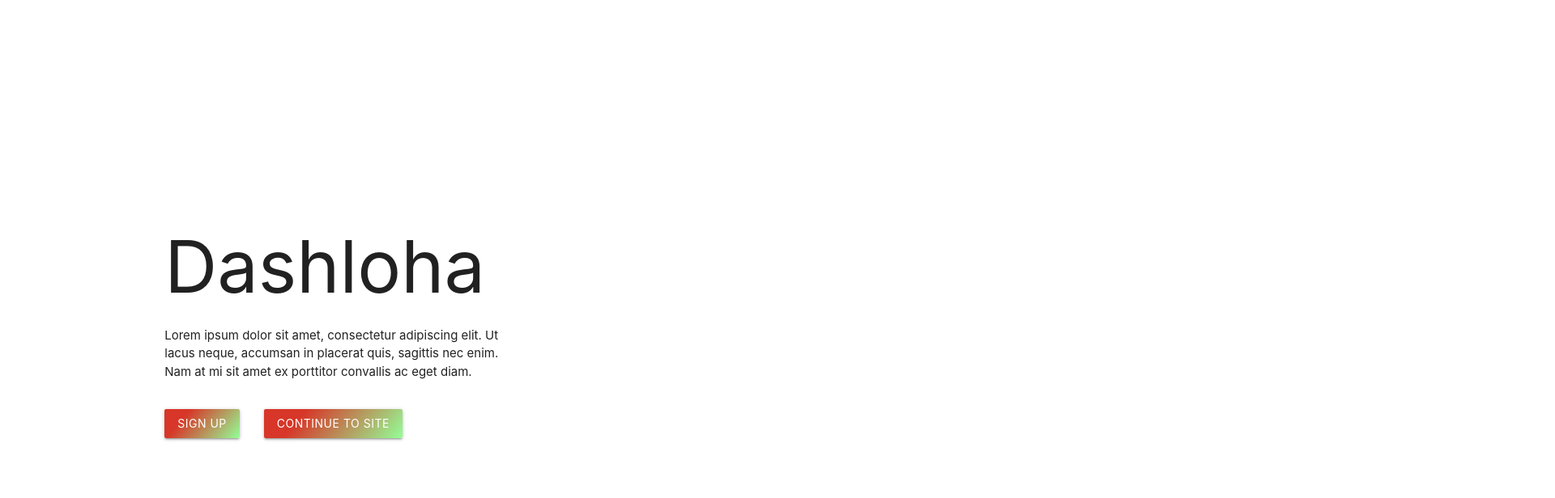
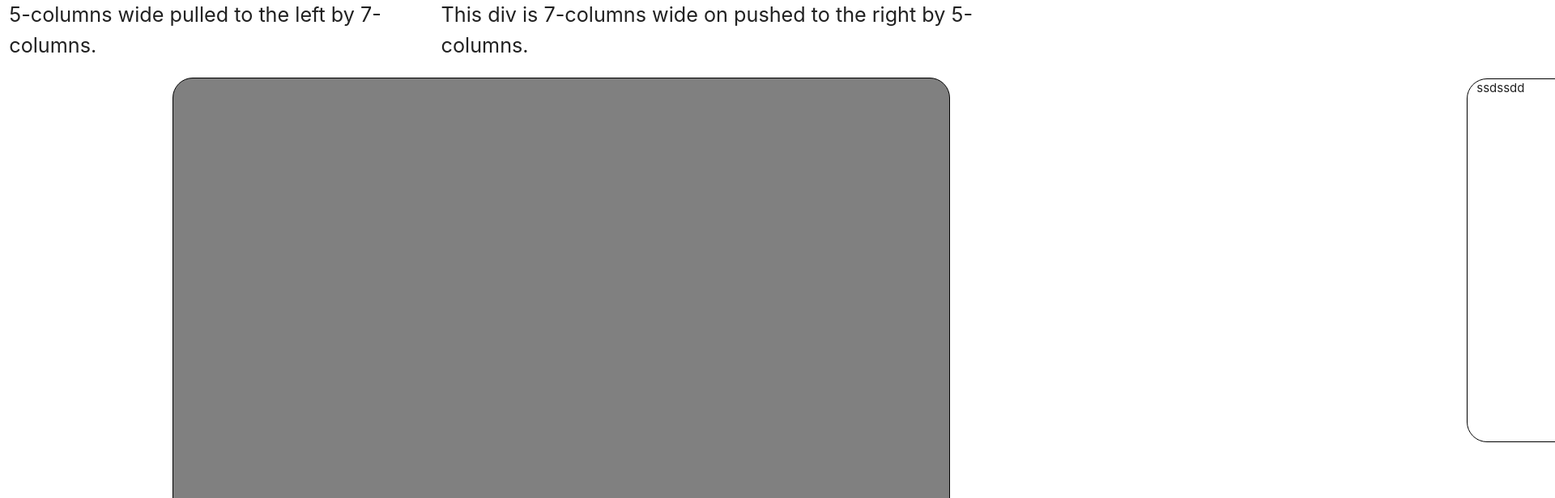
Before and after one commit to HACC2019/team-s, a Vue app in the folder hacc/: page / in a window 1280 px wide. Shown: the top 616 px of the page at 81% size, 1920 px wide, since content can reach past the window. Built offline with nearby package versions, Linux system fonts and the light colour scheme.

Commit message:
still working the account page

```diff
--- a/hacc/src/App.vue
+++ b/hacc/src/App.vue
@@ -1,12 +1,14 @@
 <template>
   <div id="root">
     <router-view></router-view>
+
   </div>
 </template>
 
 <script>
 import './../node_modules/materialize-css/dist/css/materialize.min.css'
 import './../node_modules/materialize-css/dist/js/materialize'
+
 
 export default {
   name: 'app',
--- a/hacc/src/pages/Account.vue
+++ b/hacc/src/pages/Account.vue
@@ -0,0 +1,42 @@
+<template>
+    <div id="account-main">
+       <div class="row">
+            <div class="col s7 push-s5"><span class="flow-text">This div is 7-columns wide on pushed to the right by 5-columns.</span></div>
+            <div class="col s5 pull-s7"><span class="flow-text">5-columns wide pulled to the left by 7-columns.</span></div>
+       </div>
+
+
+       <div class="row">
+
+            <div class="col s9 push-s2 blocky">
+               <div class="row">
+                    <div class="col s10 pull-s2"></div>
+                    <div class="col s2 push-s10 profileBlock">ssdssdd</div>
+               </div>
+            </div>
+
+            <!--This is the side bar-->
+            <div class="col s2 pull-s10 sideBar">
+                <div class="row">Overview</div>
+                <div class="row">Account</div>
+                <div class="row">Rewards</div>
+                <div class="row">Settings</div>
+            </div>
+       </div>
+    </div>
+</template>
+
+<style scoped>
+.blocky {
+    background-color: gray;
+    height:  50rem;
+    border: solid 1px black;
+    border-radius: 25px;
+}
+
+.profileBlock {
+    height: 30rem;
+    border: solid 1px black;
+    border-radius:  25px;
+}
+</style>
--- a/hacc/src/router.js
+++ b/hacc/src/router.js
@@ -1,4 +1,5 @@
-import Landing from './pages/Landing.vue'
+//import Landing from './pages/Landing.vue'
+import Account from './pages/Account.vue'
 export default [
-    { path:'/', component: Landing}
+    { path:'/', component: Account}
 ]
```
